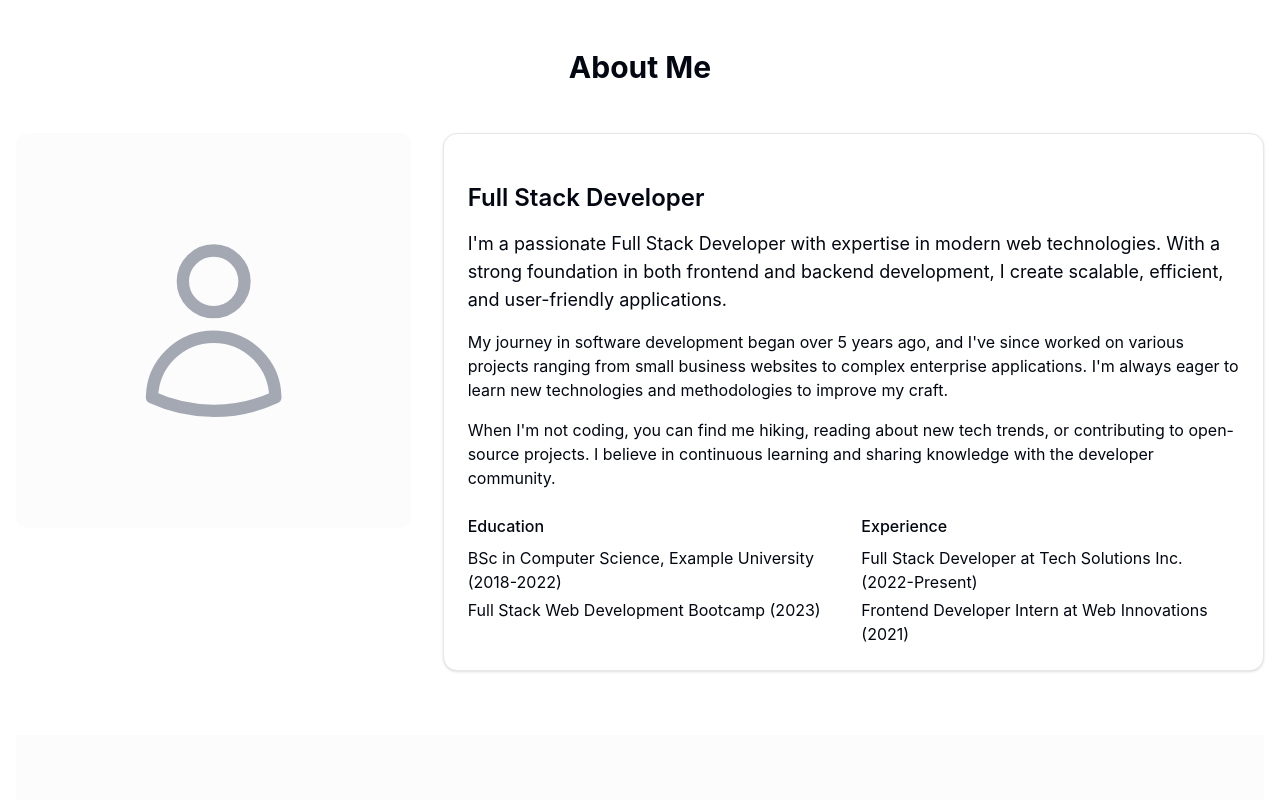
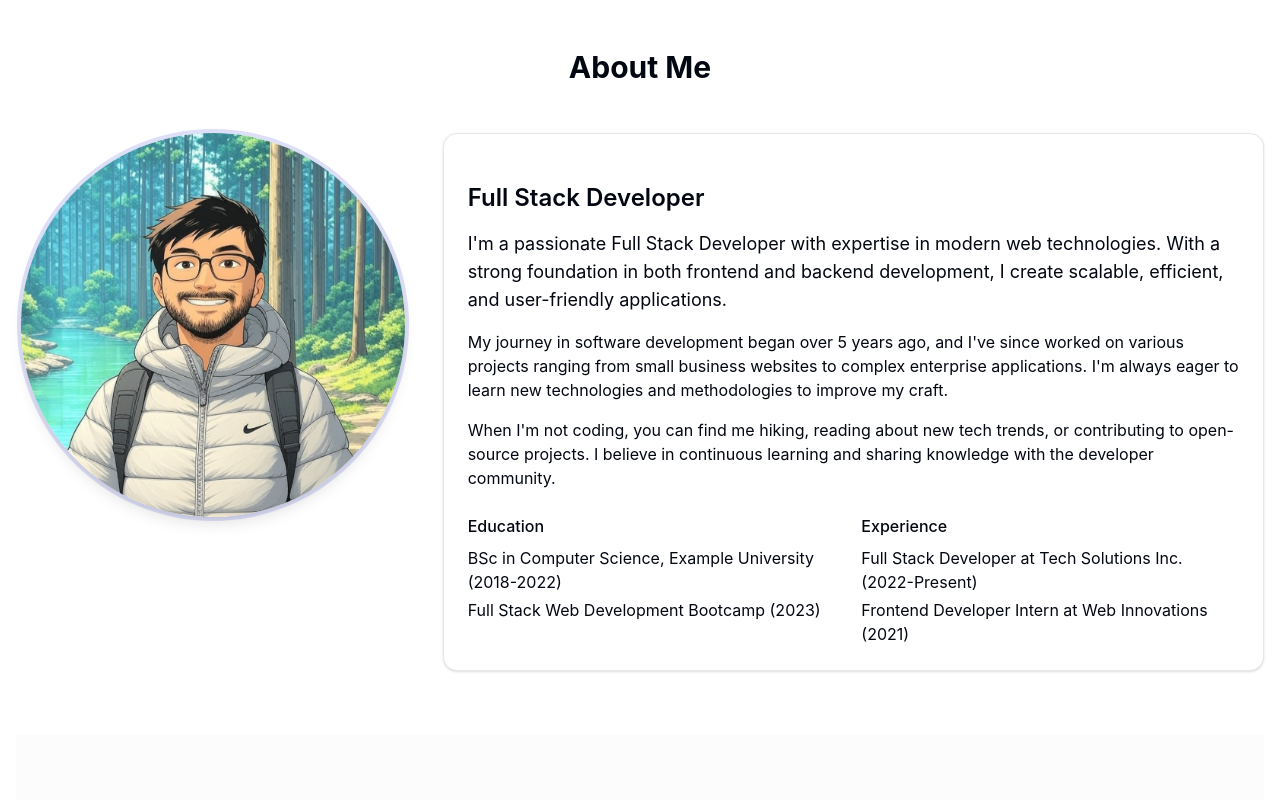
Before and after one commit to iamsg97/personal-website, a React (Vite) app: page / in a window 1280 px wide. Shown: the part 560-1360 px from the top of the page. Built offline with nearby package versions, Linux system fonts and the light colour scheme.

Commit message:
Refactor code structure for improved readability and maintainability

```diff
--- a/src/components/About.tsx
+++ b/src/components/About.tsx
@@ -8,21 +8,12 @@
 
         <div className="grid grid-cols-1 gap-8 lg:grid-cols-3">
           <div className="lg:col-span-1">
-            <div className="bg-muted/30 flex aspect-square items-center justify-center rounded-lg">
-              <svg
-                xmlns="http://www.w3.org/2000/svg"
-                fill="none"
-                viewBox="0 0 24 24"
-                strokeWidth={1.5}
-                stroke="currentColor"
-                className="text-muted-foreground/60 h-1/2 w-1/2"
-              >
-                <path
-                  strokeLinecap="round"
-                  strokeLinejoin="round"
-                  d="M15.75 6a3.75 3.75 0 1 1-7.5 0 3.75 3.75 0 0 1 7.5 0ZM4.501 20.118a7.5 7.5 0 0 1 14.998 0A17.933 17.933 0 0 1 12 21.75c-2.676 0-5.216-.584-7.499-1.632Z"
-                />
-              </svg>
+            <div className="flex items-center justify-center">
+              <img
+                src="/profile-photo.jpg"
+                alt="Professional headshot of Full Stack Developer"
+                className="ring-accent/20 aspect-square w-full max-w-sm rounded-full object-cover shadow-lg ring-4"
+              />
             </div>
           </div>
 
--- a/src/components/Skills.tsx
+++ b/src/components/Skills.tsx
@@ -22,7 +22,7 @@
 
   return (
     <section id="skills" className="bg-muted/30 py-16">
-      <div className="container">
+      <div className="container px-4 sm:px-6 lg:px-8">
         <h2 className="mb-12 text-center text-3xl font-bold">Skills & Technologies</h2>
 
         <div className="grid grid-cols-1 gap-6 md:grid-cols-2 lg:grid-cols-4">
```
Also changed, not shown: public/profile-photo.jpg (added).
